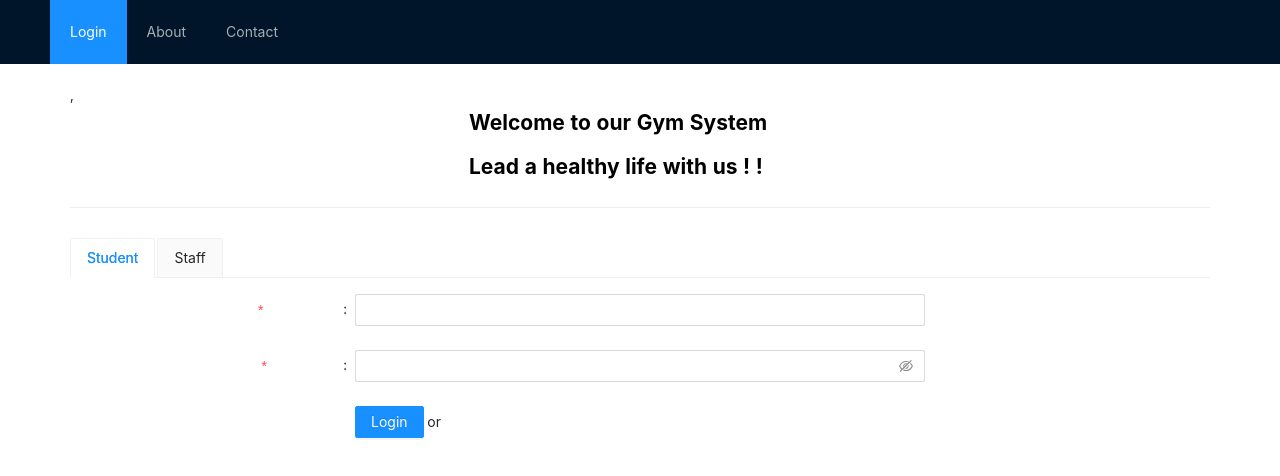
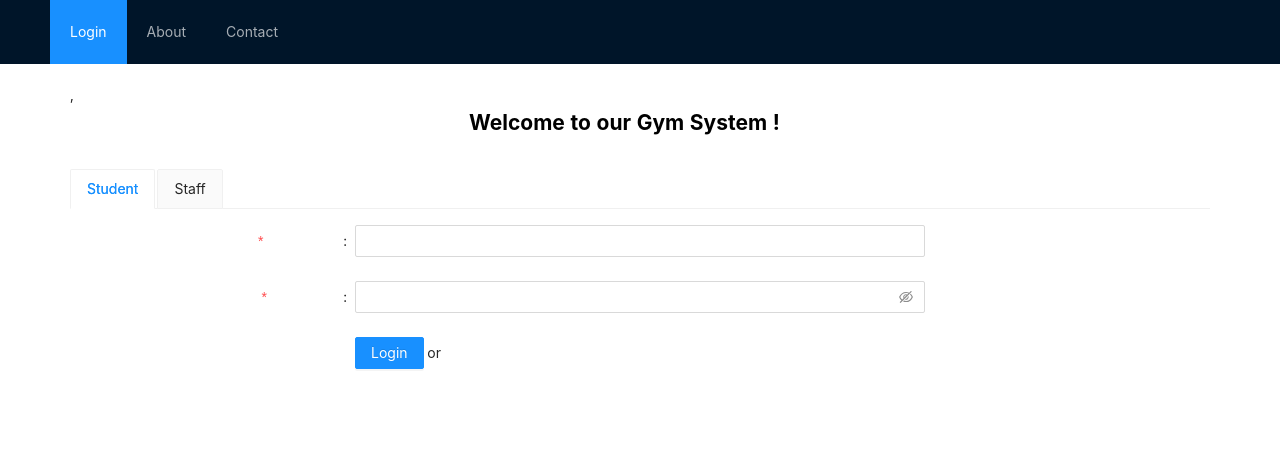
Before and after one commit to shubham6396/Gym-Management-System, a React (Create React App) app in the folder frontend/gui/: page / in a window 1280 px wide. Shown: the top 476 px of the page. Built offline with nearby package versions, Linux system fonts and the light colour scheme.

Commit message:
user login UI updated

```diff
--- a/frontend/gui/src/User/Login.js
+++ b/frontend/gui/src/User/Login.js
@@ -12,8 +12,7 @@ import * as actions from './store/Actions/AuthorizeUser'
 import { Spin, Divider } from 'antd';
 import { LoadingOutlined } from '@ant-design/icons';
 import {connect} from 'react-redux';
-import './Tabs.css'
-
+import './Tabs.css';
 
 const { TabPane } = Tabs;
 
@@ -90,14 +89,9 @@ class LoginForm extends React.Component{
 
   render() {
 
-
     return (
-
-            <div>
-                 <h1 style = {h_styles}><b>Welcome to our Gym System</b></h1>
-                 <h2 style = {h_styles}><b>Lead a healthy life with us ! !</b></h2>
-                 <Divider/>
-
+        <div>
+            <h1 style = {h_styles}><b>Welcome to our Gym System !</b></h1>
             <div className="card-container" style={{marginTop: "30px"}}>
             <Tabs defaultActiveKey="1" onChange={callback} type="card" >
                 <TabPane tab="Student" key="1">
--- a/frontend/gui/src/User/Register.js
+++ b/frontend/gui/src/User/Register.js
@@ -96,9 +96,6 @@ onFinish = values => {
     render() {
         return (
             <div>
-                 <h1 style = {h_styles}><b>Welcome to our Gym System</b></h1>
-                 <h2 style = {h_styles}><b>Lead a healthy life with us ! !</b></h2>
-                 <Divider/>
 
             <div className="card-container" style={{marginTop: "30px"}}>
             <Tabs defaultActiveKey="1" onChange={callback} type="card" >
--- a/frontend/gui/src/User/Tabs.css
+++ b/frontend/gui/src/User/Tabs.css
@@ -1,17 +1,25 @@
 .card-container > .ant-tabs-card > .ant-tabs-content {
   height: 40%;
+  width: 80%;
+  margin-left: auto;
+  margin-right: auto;
   margin-top: -16px;
 }
 
 .card-container > .ant-tabs-card > .ant-tabs-content > .ant-tabs-tabpane {
   //background: #eeeeee;
   background-color: #5b6467;
-  background-image: linear-gradient(315deg, #5b6467 0%, #8b939a 74%);
+  background-image: url("../images/login_students.jpg");
+  background-position: center;
+  background-repeat: no-repeat;
   padding: 60px;
 }
 
 .card-container > .ant-tabs-card > .ant-tabs-bar {
   border-color: #eeeeee;
+  width: 80%;
+  margin-left: auto;
+  margin-right: auto;
 }
 
 .card-container > .ant-tabs-card > .ant-tabs-bar .ant-tabs-tab {
@@ -28,3 +36,15 @@
 
 
 }
+
+.container {
+  display: flex;
+  flex-direction: row;
+  justify-content: space-evenly;
+}
+
+.login {
+  margin-top: 10.5px;
+  height: 50%;
+  padding: 60px;
+}
```
Also changed, not shown: frontend/gui/src/images/login_students.jpg (added).
